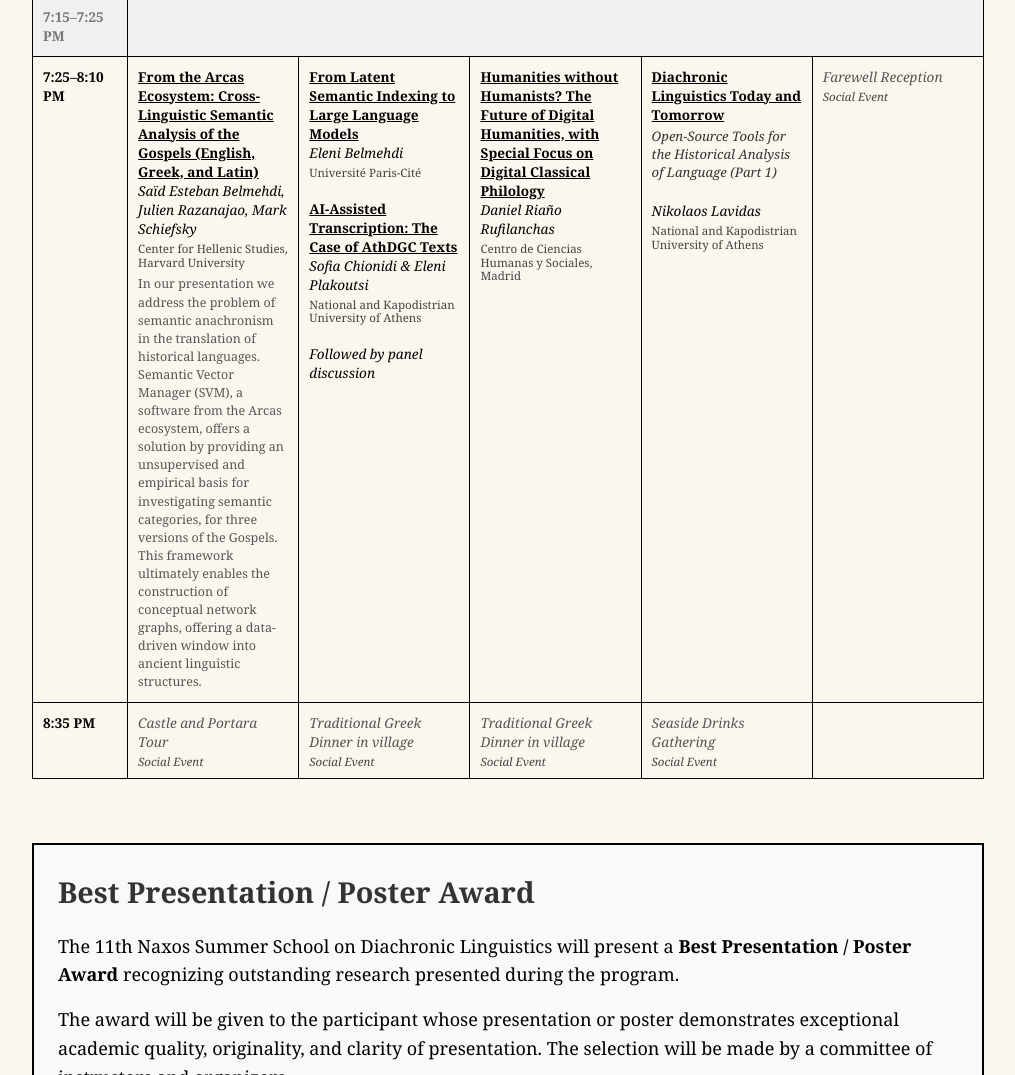
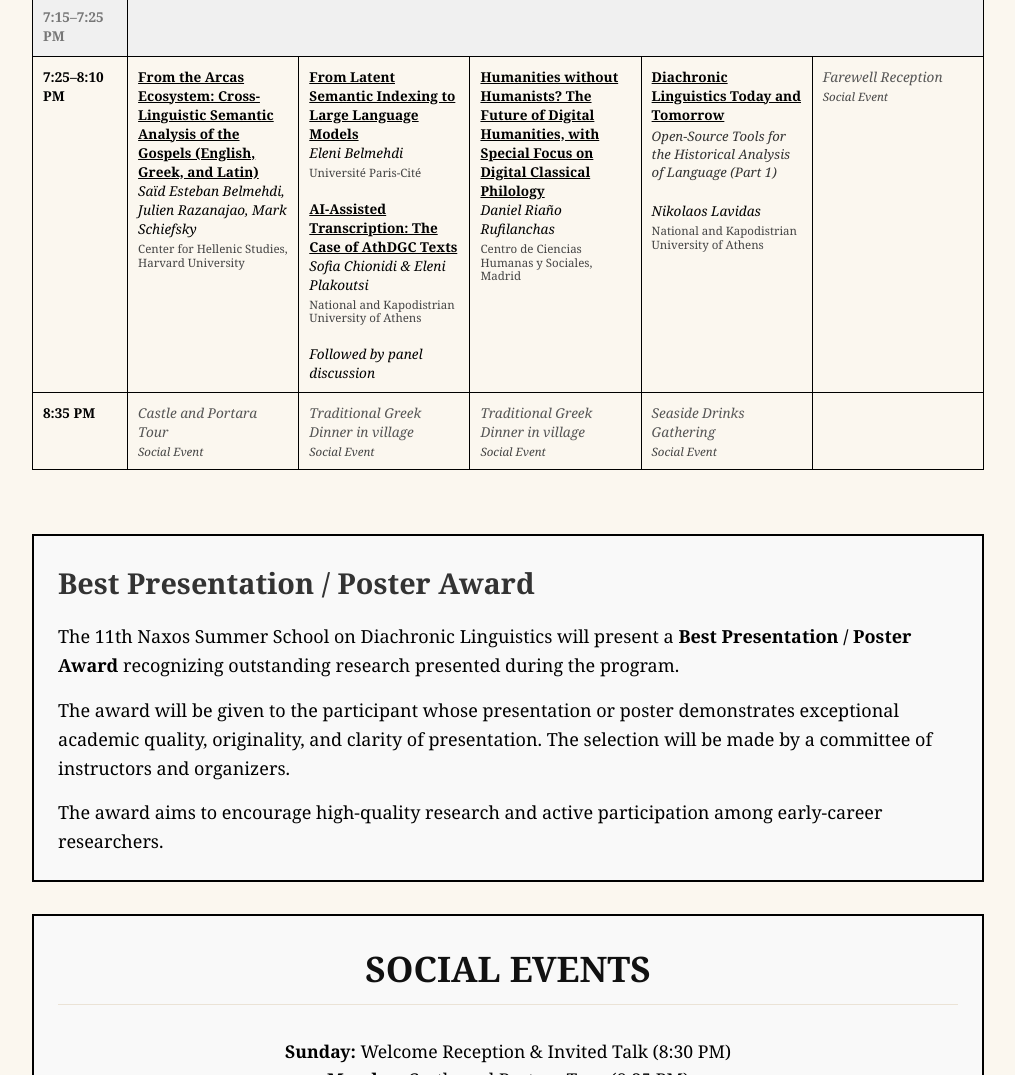
Before and after one commit to AthDGC/naxos-summer-school-2026, a plain HTML site: page program.html in a window 1280 px wide. Shown: the part 2893-3968 px from the top of the page, without its empty margins (132-1147 px from the left). Drawn offline with Linux system fonts and the light colour scheme.

Commit message:
Remove CHS abstract from program schedule

```diff
--- a/program.html
+++ b/program.html
@@ -183,7 +183,7 @@
                         </tr>
                         <tr>
                             <td style="font-weight:bold;">7:25&#8211;8:10 PM</td>
-                            <td><strong><a href="descriptions.html#chs">From the Arcas Ecosystem: Cross-Linguistic Semantic Analysis of the Gospels (English, Greek, and Latin)</a></strong><br><em>Sa&#239;d Esteban Belmehdi, Julien Razanajao, Mark Schiefsky</em><span class="univ">Center for Hellenic Studies, Harvard University</span><span class="talk-abstract">In our presentation we address the problem of semantic anachronism in the translation of historical languages. Semantic Vector Manager (SVM), a software from the Arcas ecosystem, offers a solution by providing an unsupervised and empirical basis for investigating semantic categories, for three versions of the Gospels. This framework ultimately enables the construction of conceptual network graphs, offering a data-driven window into ancient linguistic structures.</span></td>
+                            <td><strong><a href="descriptions.html#chs">From the Arcas Ecosystem: Cross-Linguistic Semantic Analysis of the Gospels (English, Greek, and Latin)</a></strong><br><em>Sa&#239;d Esteban Belmehdi, Julien Razanajao, Mark Schiefsky</em><span class="univ">Center for Hellenic Studies, Harvard University</span></td>
                             <td><strong><a href="descriptions.html#belmehdi">From Latent Semantic Indexing to Large Language Models</a></strong><br><em>Eleni Belmehdi</em><span class="univ">Universit&#233; Paris-Cit&#233;</span><br><strong><a href="descriptions.html#chionidi-plakoutsi">AI-Assisted Transcription: The Case of AthDGC Texts</a></strong><br><em>Sofia Chionidi &amp; Eleni Plakoutsi</em><span class="univ">National and Kapodistrian University of Athens</span><br><em>Followed by panel discussion</em></td>
                             <td><strong><a href="descriptions.html#riano-1">Humanities without Humanists? The Future of Digital Humanities, with Special Focus on Digital Classical Philology</a></strong><br><em>Daniel Ria&#241;o Rufilanchas</em><span class="univ">Centro de Ciencias Humanas y Sociales, Madrid</span></td>
                             <td><strong><a href="descriptions.html#lavidas">Diachronic Linguistics Today and Tomorrow</a></strong><span class="talk-subtitle">Open-Source Tools for the Historical Analysis of Language (Part 1)</span><br><em>Nikolaos Lavidas</em><span class="univ">National and Kapodistrian University of Athens</span></td>
```
